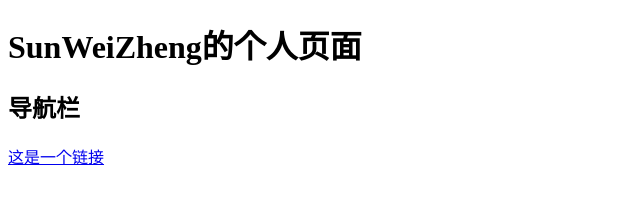
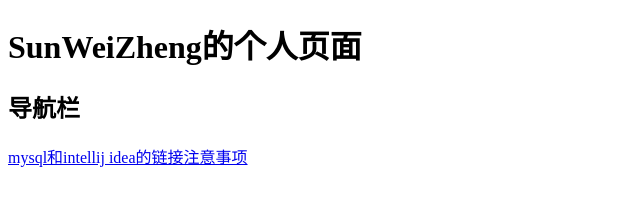
Before and after one commit to swzshazi/swzshazi.github.io, a plain HTML site: page index.html in a window 1280 px wide. Shown: the whole page, without its empty margins (0-640 px from the left). Drawn offline with Linux system fonts and the light colour scheme.

Commit message:
修改导航栏

```diff
--- a/index.html
+++ b/index.html
@@ -6,7 +6,7 @@
     <body>
         <h1>SunWeiZheng的个人页面</h1>
         <h2>导航栏</h2>
-        <a href="pages/mysql和intellij idea的链接注意事项.html" target="_blank">这是一个链接</a>
+        <a href="pages/mysql和intellij idea的链接注意事项.html" target="_blank">mysql和intellij idea的链接注意事项</a>
 
         <script>
 
```
